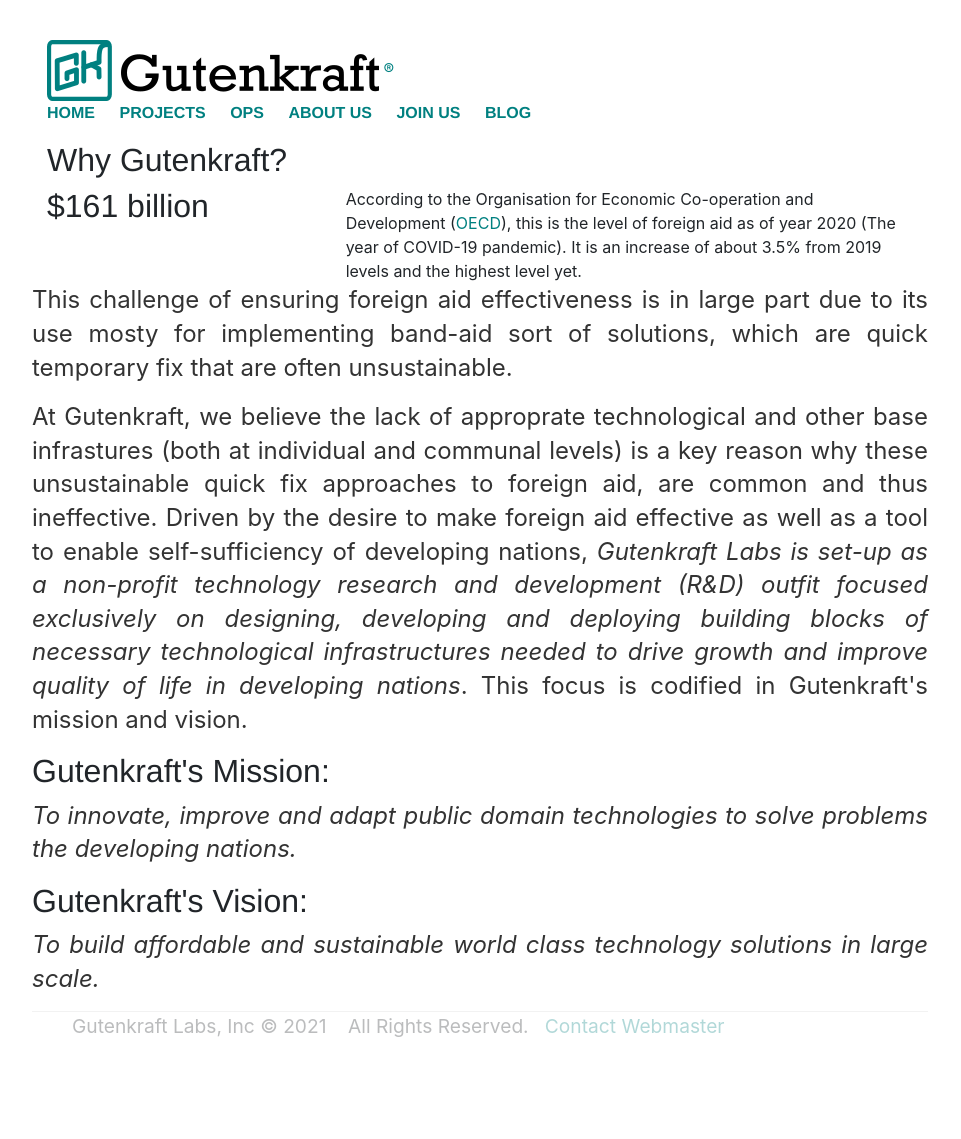
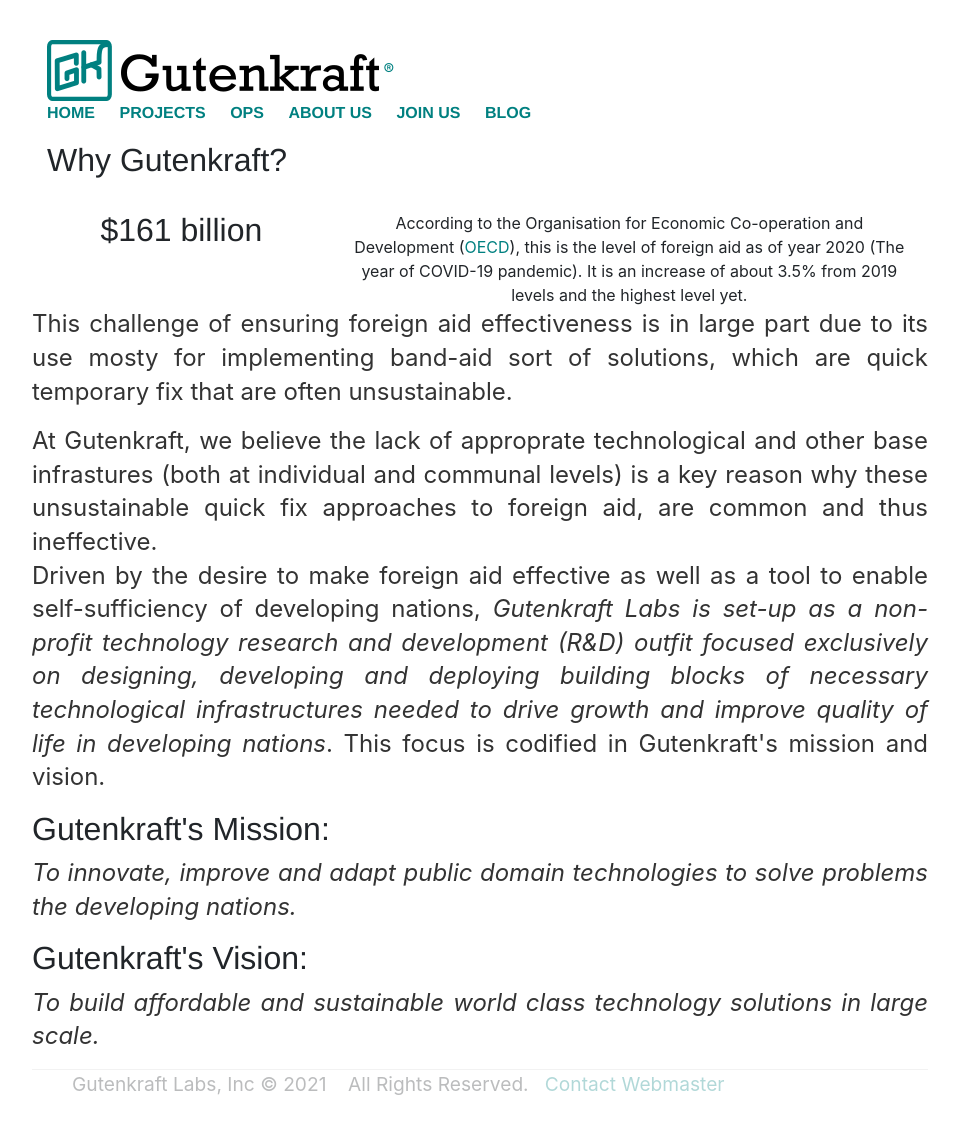
Before and after one commit to oferonmi/datafilik.github.io, a Jekyll site: the page built from index.html, in a window 1280 px wide. Shown: the whole page, without its empty margins (160-1121 px from the left). Built offline with Jekyll 4.4.1, drawn with Linux system fonts in a browser that asks for light colours; before the commit the page ends 1081 px from its top, so only the background shows below that.

Commit message:
contentn update

```diff
--- a/index.html
+++ b/index.html
@@ -5,10 +5,10 @@
 <!-- <div class="blurb"> -->
 <div class="container">
 
-	<h1>Why Gutenkraft?</h1>
+	<h1>Why Gutenkraft?</h1><br>
 	<div class="row">
-		<div class="col-4 "><h1>$161 billion</h1></div>
-		<div class="col-8">
+		<div class="col-4 text-center"><h1>$161 billion</h1></div>
+		<div class="col-8 text-center">
 			According to the Organisation for Economic Co-operation and Development (<a href="https://www.oecd.org/newsroom/covid-19-spending-helped-to-lift-foreign-aid-to-an-all-time-high-in-2020-but-more-effort-needed.htm">OECD</a>), this is the level of foreign aid as of year 2020 (The year of COVID-19 pandemic). It is an increase of about 3.5% from 2019 levels and the highest level yet.
 		</div>
 	</div>
@@ -22,7 +22,7 @@
 			This challenge of ensuring foreign aid effectiveness is in large part due to its use mosty for implementing band-aid sort of solutions, which are quick temporary fix that are often unsustainable.
 		</p>
 		<p align="justify">
-		At Gutenkraft, we believe the lack of approprate technological and other base infrastures (both at individual and communal levels) is a key reason why these unsustainable quick fix approaches to foreign aid, are common and thus ineffective. <wbr>
+			At Gutenkraft, we believe the lack of approprate technological and other base infrastures (both at individual and communal levels) is a key reason why these unsustainable quick fix approaches to foreign aid, are common and thus ineffective. <br>
 			Driven by the desire to make foreign aid effective as well as a tool to enable self-sufficiency of developing nations,   <em>Gutenkraft Labs is set-up as a non-profit technology research and development (R&D) outfit focused exclusively on
 			designing, developing and deploying building blocks of necessary technological infrastructures needed to drive growth
 			and improve quality of life in developing nations</em>. This focus is codified in Gutenkraft's mission and vision.
```
Lines whose indentation alone changed are shown as unchanged.
